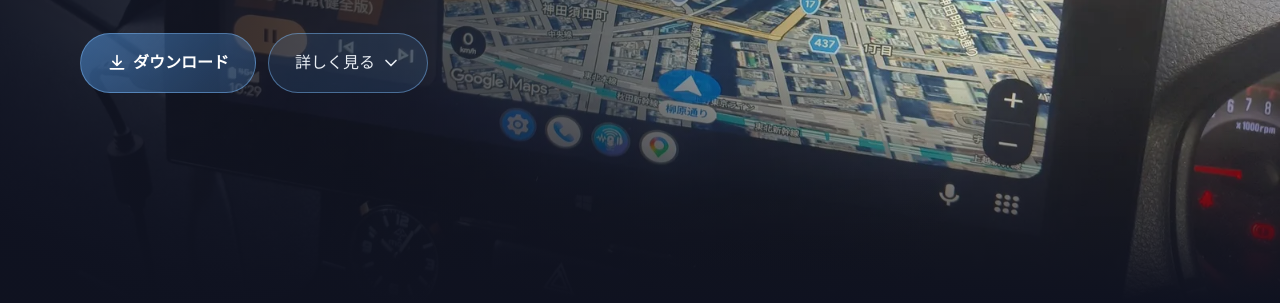
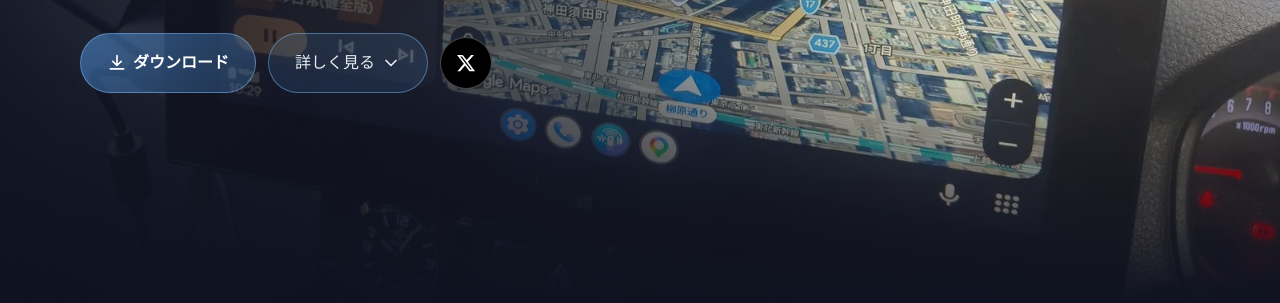
Before and after one commit to jikantoki/about-motivnavi, a plain HTML site: page htdocs/index.html in a window 1280 px wide. Shown: the part 497-800 px from the top of the page. Drawn offline with Linux system fonts and the light colour scheme.

Commit message:
新しいソーシャルメディア共有ボタンの追加とサービスワーカーのキャッシュバージョンを更新

```diff
--- a/htdocs/css/style.css
+++ b/htdocs/css/style.css
@@ -303,6 +303,20 @@ strong { color: #fff; font-weight: 700; }
   font-weight: 700;
 }
 .hero-cta--primary:hover { background: linear-gradient(135deg, rgba(90, 169, 255, 0.6), rgba(90, 169, 255, 0.3)); }
+.hero-x {
+  display: inline-grid;
+  place-items: center;
+  flex: none;
+  width: 52px;
+  height: 52px;
+  border: 1px solid rgba(255, 255, 255, 0.28);
+  border-radius: 50%;
+  background: #000;
+  color: #fff;
+  transition: border-color .2s, box-shadow .2s, transform .2s;
+}
+.hero-x:hover { border-color: rgba(255, 255, 255, 0.6); box-shadow: 0 0 20px rgba(255, 255, 255, 0.18); transform: translateY(-2px); }
+.hero-x svg { width: 20px; height: 20px; fill: currentColor; }
 .hero-cta svg { width: 20px; height: 20px; fill: none; stroke: currentColor; stroke-width: 2; stroke-linecap: round; stroke-linejoin: round; }
 
 /* ===== セクション共通 ===== */
@@ -904,6 +918,9 @@ strong { color: #fff; font-weight: 700; }
   .repo-grid { grid-template-columns: 1fr; }
   .repo-card { padding: 20px; }
   .page-hero { padding: calc(var(--topbar-h) + 48px) 0 48px; }
+  .hero-actions { gap: 8px; }
+  .hero-actions .hero-cta { padding: 12px 16px; font-size: 15px; }
+  .hero-x { width: 46px; height: 46px; }
   .page-hero::before { background: linear-gradient(180deg, rgba(15, 18, 32, 0.7) 0%, rgba(15, 18, 32, 0.85) 60%, var(--bg-deep) 100%); }
   .dl-card { grid-template-columns: 1fr; padding: 26px 22px; gap: 20px; }
   .dl-logo { width: 72px; height: 72px; border-radius: 16px; }
--- a/htdocs/index.html
+++ b/htdocs/index.html
@@ -135,6 +135,20 @@
               詳しく見る
               <svg viewBox="0 0 24 24" aria-hidden="true">
                 <path d="M6 9l6 6 6-6" />
+              </svg>
+            </a>
+            <a
+              class="hero-x"
+              href="https://x.com/intent/post?text=%E7%9C%A0%E3%81%A3%E3%81%A6%E3%81%84%E3%82%8B2%20in%201%E3%82%BF%E3%83%96%E3%83%AC%E3%83%83%E3%83%88%E3%82%92%E3%82%AB%E3%83%BC%E3%83%8A%E3%83%93%E3%81%AB%E3%81%A7%E3%81%8D%E3%82%8BOS%E3%80%8CMotivnavi%20OS%E3%80%8D%E3%81%8C%E3%83%AA%E3%83%AA%E3%83%BC%E3%82%B9%E3%81%95%E3%82%8C%E3%81%9F%E3%81%9E%E3%83%BC%EF%BC%81%0Ahttps%3A%2F%2Fmotivnavi.enoki.xyz"
+              target="_blank"
+              rel="noopener"
+              aria-label="Xでポストする"
+              title="Xでポストする"
+            >
+              <svg viewBox="0 0 24 24" aria-hidden="true">
+                <path
+                  d="M18.244 2.25h3.308l-7.227 8.26 8.502 11.24H16.17l-5.214-6.817L4.99 21.75H1.68l7.73-8.835L1.254 2.25H8.08l4.713 6.231zm-1.161 17.52h1.833L7.084 4.126H5.117z"
+                />
               </svg>
             </a>
           </div>
--- a/htdocs/sw.js
+++ b/htdocs/sw.js
@@ -1,6 +1,6 @@
 // Motivnavi OS - About : Service Worker
 // 内容を更新したら CACHE_VERSION を上げると、古いキャッシュが削除されます
-const CACHE_VERSION = 'v16';
+const CACHE_VERSION = 'v17';
 const CACHE_NAME = `motivnavi-about-${CACHE_VERSION}`;
 
 const PRECACHE_URLS = [
```
